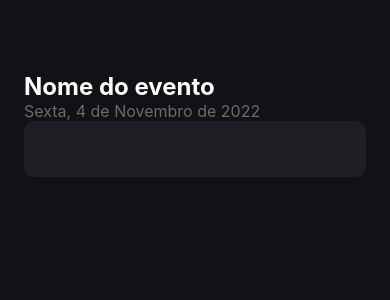
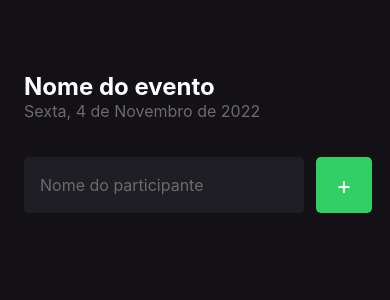
Before and after one commit to alvaro-unifor/imhere, a React Native app: screen / in a window 390 px wide. Shown: the top 300 px of the page. Built offline with nearby package versions, Linux system fonts and the light colour scheme.

Commit message:
Primeiro form

```diff
--- a/package.json
+++ b/package.json
@@ -13,7 +13,9 @@
     "expo": "~52.0.19",
     "expo-status-bar": "~2.0.0",
     "react": "18.3.1",
-    "react-native": "0.76.5"
+    "react-native": "0.76.5",
+    "react-dom": "18.3.1",
+    "react-native-web": "~0.19.13"
   },
   "devDependencies": {
     "@babel/core": "^7.25.2",
--- a/src/screens/Home/index.tsx
+++ b/src/screens/Home/index.tsx
@@ -1,8 +1,13 @@
-import { Text, View, TextInput } from 'react-native';
+import { Text, View, TextInput, TouchableOpacity } from 'react-native';
 
 import { styles } from './styles';
 
 export function Home() {
+
+  function handleParticipantAdd() {
+    console.log('Você clicou no botão de adicionar');
+  }
+
   return (
     <View style={styles.container}>
       <Text style={styles.eventName}>
@@ -12,11 +17,19 @@
       <Text style={styles.eventDate}>
         Sexta, 4 de Novembro de 2022
       </Text>
+      <View style={styles.form}>
+        <TextInput
+          style={styles.input}
+          placeholder="Nome do participante"
+          placeholderTextColor="#6B6B6B"
+        />
 
-      <TextInput
-        style={styles.input}
-
-      />
+        <TouchableOpacity style={styles.button} onPress={handleParticipantAdd}>
+          <Text style={styles.buttonText}>
+            +
+          </Text>
+        </TouchableOpacity>
+      </View>
     </View>
   );
 }
--- a/src/screens/Home/styles.ts
+++ b/src/screens/Home/styles.ts
@@ -17,10 +17,31 @@
     fontSize: 16,
   },
   input: {
+    flex: 1,
     height: 56,
     backgroundColor: '#1F1E25',
-    borderRadius: 10, color: '#FFFFFF',
+    borderRadius: 5,
+    color: '#FFFFFF',
     padding: 16,
-    fontSize: 16
+    fontSize: 16,
+    marginRight: 12
+  },
+  buttonText: {
+    color: '#FFFFFF',
+    fontSize: 24
+  },
+  button: {
+    width: 56,
+    height: 56,
+    borderRadius: 5,
+    backgroundColor: '#32Cf67',
+    alignItems: 'center',
+    justifyContent: 'center'
+  },
+  form: {
+    width: '100%',
+    flexDirection: 'row',
+    marginTop: 36,
+    marginBottom: 42
   }
 });
```
Also changed, not shown: 1 other file (tests, documents, lock files or other folders).
